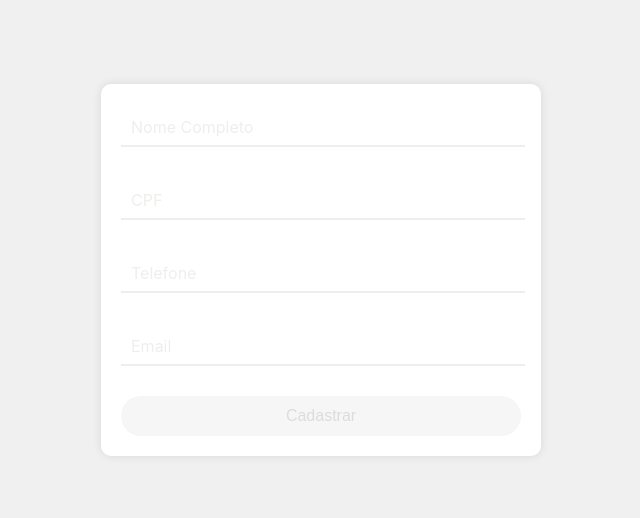
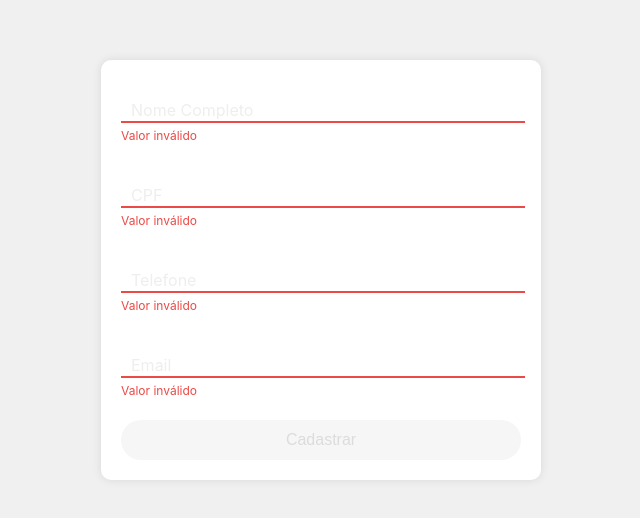
Before and after one commit to JohannArouca/teste-tinnova, a React (Create React App) app: page /form in a window 1280 px wide. Shown: the part 130-648 px from the top of the page, without its empty margins (319-959 px from the left). Built offline with nearby package versions, Linux system fonts and the light colour scheme.

Commit message:
Criação de validações para os campos

```diff
--- a/src/components/Input/Input.jsx
+++ b/src/components/Input/Input.jsx
@@ -1,5 +1,12 @@
-import React, { useState } from 'react';
-import './Input.scss';
+import React, { useState } from "react";
+import "./Input.scss";
+import {
+  validateName,
+  validateEmail,
+  validateCPF,
+  validatePhone,
+} from "../../utils/validators";
+import { maskCPF, maskPhone } from "../../utils/masks";
 
 function Input({ label, name, value, onChange }) {
   const [focused, setFocused] = useState(false);
@@ -14,18 +21,51 @@ function Input({ label, name, value, onChange }) {
     }
   };
 
+  const handleValidation = () => {
+    switch (name) {
+      case "name":
+        return validateName(value);
+      case "email":
+        return validateEmail(value);
+      case "cpf":
+        return validateCPF(value);
+      case "phone":
+        return validatePhone(value);
+      default:
+        return true;
+    }
+  };
+
+  const applyMask = () => {
+    switch (name) {
+      case "cpf":
+        return maskCPF(value);
+      case "phone":
+        return maskPhone(value);
+      default:
+        return value;
+    }
+  };
+
   return (
-    <div className={`input-container ${focused || value ? 'focus' : ''}`}>
+    <div
+      className={`input-container ${focused || value ? "focus" : ""} ${
+        !handleValidation() ? "invalid" : ""
+      }`}
+    >
       <input
         type="text"
-        className="input-field"
-        value={value}
+        className={`input-field ${!handleValidation() ? "invalid" : ""}`}
+        value={applyMask()}
         name={name}
         onChange={onChange}
         onFocus={handleFocus}
         onBlur={handleBlur}
       />
       <label className="input-label">{label}</label>
+      {!handleValidation() && (
+        <span className="invalid-message">Valor inválido</span>
+      )}
     </div>
   );
 }
--- a/src/components/Input/Input.scss
+++ b/src/components/Input/Input.scss
@@ -1,10 +1,12 @@
 $color-no-focus: #efeeed;
 $color-focus: #333333;
+$color-invalid: #eb4a46;
 
 .input-container {
   position: relative;
   margin: 10px;
   width: 100%;
+  height: 50px;
   padding-top: 10px;
 
   .input-field {
@@ -18,23 +20,41 @@ $color-focus: #333333;
       outline: none;
       border-bottom-color: $color-focus;
     }
+
+    &.invalid {
+      border-bottom-color: $color-invalid;
+    }
   }
 
   .input-label {
     position: absolute;
     left: 10px;
-    bottom: 10px;
+    bottom: 30px;
     font-size: 16px;
     color: $color-no-focus;
     pointer-events: none;
-    transition: bottom 0.3s ease, font-size 0.3s ease, color 0.3s ease;
+    transition:
+      bottom 0.3s ease,
+      font-size 0.3s ease,
+      color 0.3s ease;
+
+    &.on-top {
+      bottom: 52px;
+      font-size: 12px;
+      color: $color-focus;
+    }
   }
 
   &.focus {
     .input-label {
-      bottom: 25px;
-      font-size: 12px;
-      color: $color-focus;
+      @extend .on-top;
     }
   }
+
+  .invalid-message {
+    color: $color-invalid;
+    font-size: 12px;
+    margin-top: 5px;
+    display: block;
+  }
 }
--- a/src/components/ScreenForm/ScreenForm.scss
+++ b/src/components/ScreenForm/ScreenForm.scss
@@ -8,7 +8,7 @@
     form {
         display: flex;
         flex-direction: column;
-        gap: 20px;
+        gap: 5px;
         align-items: center;
         width: 100%;
         max-width: 400px;
--- a/src/utils/masks.js
+++ b/src/utils/masks.js
@@ -1,7 +1,19 @@
-export const maskCPF = (cpf) => {
-  return cpf.replace(/(\d{3})(\d{3})(\d{3})(\d{2})/, "$1.$2.$3-$4");
+export const maskCPF = (value) => {
+  return value
+    .replace(/\D/g, "")
+    .replace(/(\d{3})(\d)/, "$1.$2")
+    .replace(/(\d{3})(\d)/, "$1.$2")
+    .replace(/(\d{3})(\d{1,2})/, "$1-$2")
+    .replace(/(-\d{2})\d+?$/, "$1");
 };
 
-export const maskPhone = (phone) => {
-  return phone.replace(/(\d{2})(\d{5})(\d{4})/, "($1) $2-$3");
+export const maskPhone = (value) => {
+  if (value.length > 14) {
+    value = value.slice(0, 14);
+  }
+
+  return value
+    .replace(/\D/g, "")
+    .replace(/(\d{2})(\d)/, "($1) $2")
+    .replace(/(\d{4})(\d)/, "$1-$2");
 };
--- /dev/null
+++ b/src/utils/validators.js
@@ -0,0 +1,41 @@
+export const validateName = (name) => {
+  return /^[a-zA-ZÀ-ÿ\u00f1\u00d1 ]+$/.test(name);
+};
+
+export const validateEmail = (email) => {
+  return /\S+@\S+\.\S+/.test(email);
+};
+
+export const validateCPF = (cpf) => {
+  const cleanCPF = cpf.replace(/[^\d]/g, "");
+  if (cleanCPF.length !== 11) return false;
+
+  if (/^(\d)\1{10}$/.test(cleanCPF)) return false;
+
+  let sum = 0;
+  let remainder;
+
+  for (let i = 1; i <= 9; i++) {
+    sum += parseInt(cleanCPF.substring(i - 1, i)) * (11 - i);
+  }
+  remainder = (sum * 10) % 11;
+
+  if (remainder === 10 || remainder === 11) remainder = 0;
+  if (remainder !== parseInt(cleanCPF.substring(9, 10))) return false;
+
+  sum = 0;
+  for (let i = 1; i <= 10; i++) {
+    sum += parseInt(cleanCPF.substring(i - 1, i)) * (12 - i);
+  }
+  remainder = (sum * 10) % 11;
+
+  if (remainder === 10 || remainder === 11) remainder = 0;
+  if (remainder !== parseInt(cleanCPF.substring(10, 11))) return false;
+
+  return true;
+};
+
+export const validatePhone = (phone) => {
+  const cleanPhone = phone.replace(/\D/g, "");
+  return cleanPhone.length === 11;
+};
```
